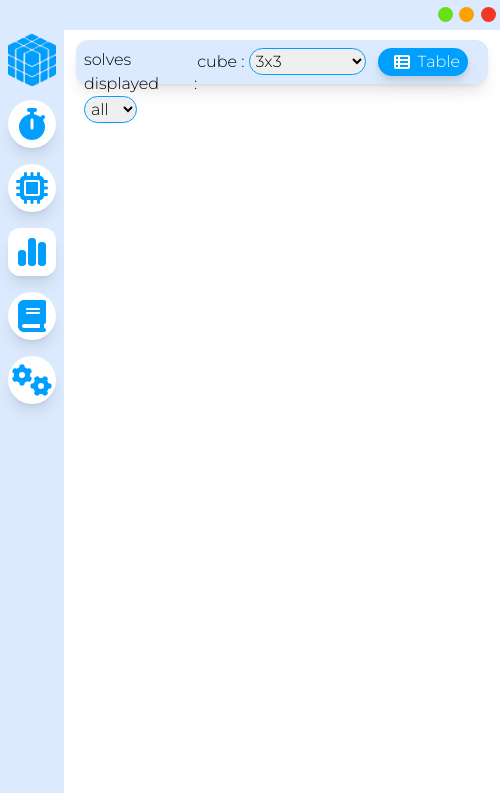
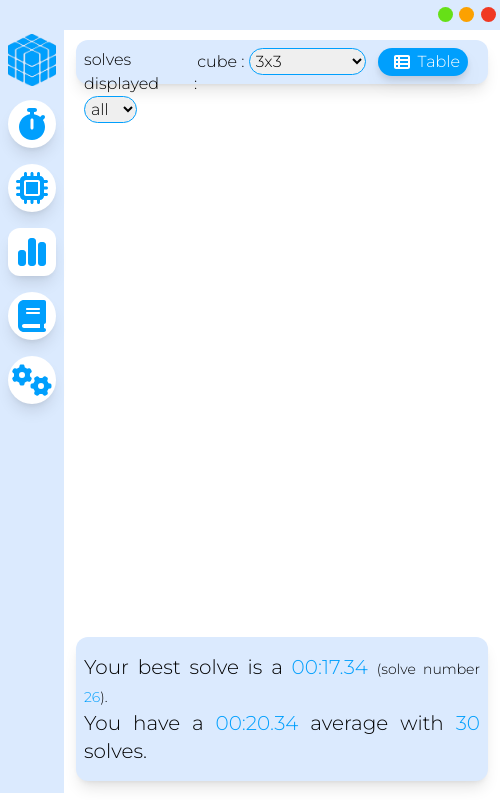
Before and after one commit to Cuby-Project/Cuby-Client, an Electron app: page src/pages/stats.html in a window 500 px wide. Drawn offline with Linux system fonts and the light colour scheme; no server answers.

Commit message:
add bottom section

```diff
--- a/src/pages/stats.html
+++ b/src/pages/stats.html
@@ -99,6 +99,14 @@
             <div class="flex-1 m-4" id="content" display="chart">
                 <canvas id="myChart"></canvas>
             </div>
+            <div class="h-[18vh] dark:bg-custom-gray-2 bg-blue-100 shadow-lg m-3 rounded-xl p-2 flex flex-col items-center justify-center ">
+                <div class="dark:text-white text-xl">
+                    Your best solve is a <span class="text-custom-blue">00:17.34</span> <span class=" text-sm">(solve number <span class="text-custom-blue">26</span>).</span>
+                </div>
+                <div class="dark:text-white text-xl">
+                    You have a <span class="text-custom-blue">00:20.34</span> average with <span class="text-custom-blue">30</span> solves.
+                </div>
+            </div>
         </div>
     </div>
 </div>
```
Also changed, not shown: src/css/tailwind/output.css.
